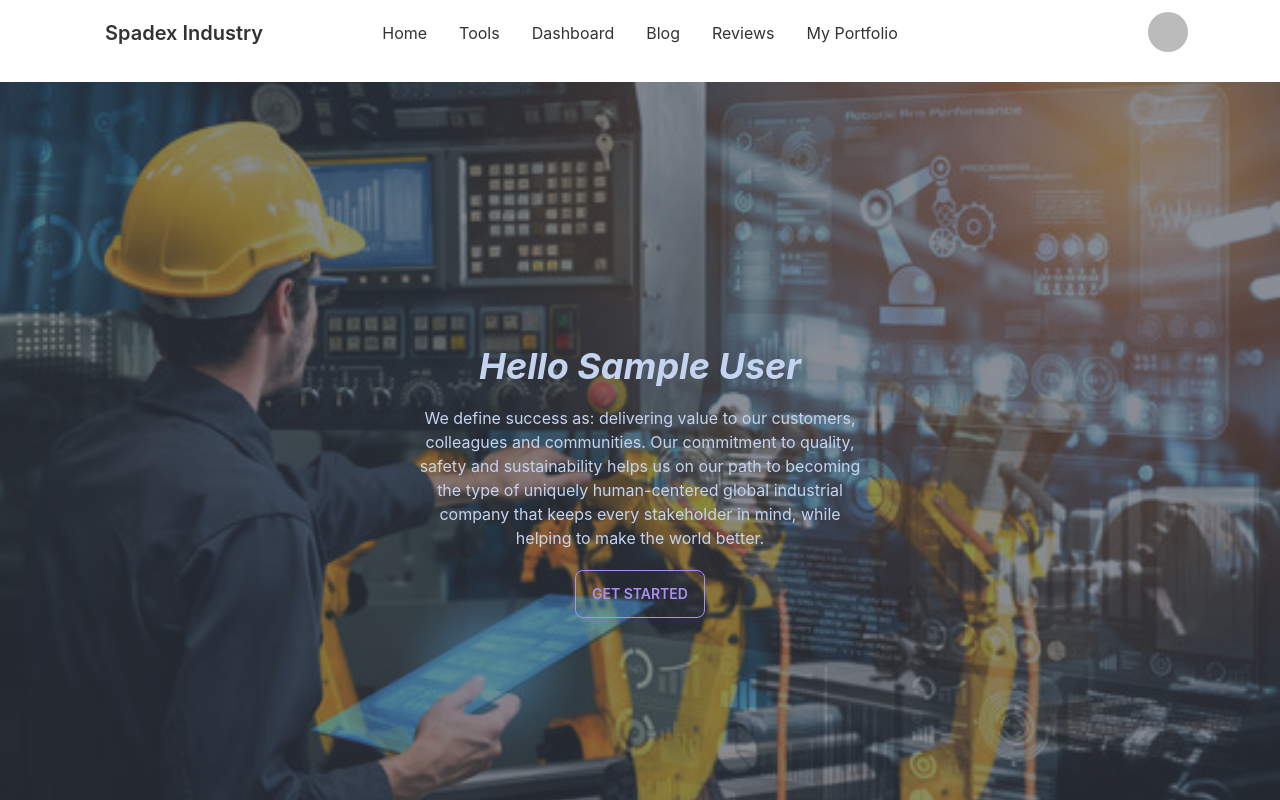
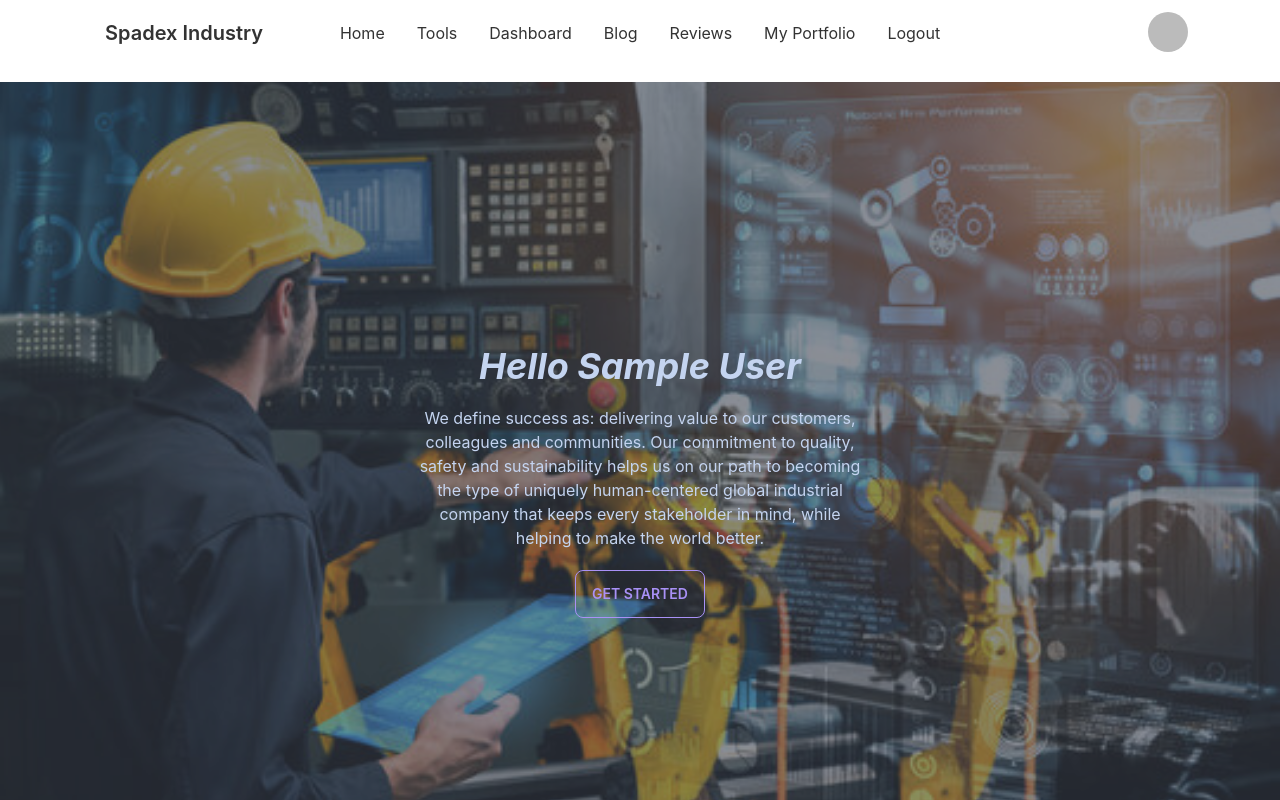
Before and after one commit to shahriar-kasem/manufacturer-website-client-side, a React (Create React App) app: page / in a window 1280 px wide. Shown: the top 800 px of the page. Built offline with nearby package versions, Linux system fonts and the light colour scheme; no server answers; sample sign-in values are in the browser's storage.

Commit message:
readme file 90% done

```diff
--- a/src/components/shared/Navbar/Navbar.js
+++ b/src/components/shared/Navbar/Navbar.js
@@ -23,6 +23,9 @@ const Navbar = () => {
         <li className='hover:text-purple-500 hover:bordered'><Link to='/myPortfolio'>My Portfolio</Link></li>
         {
             !user && <li className='hover:text-purple-500 hover:bordered'><Link to='/login'>Login</Link></li>
+        }
+        {
+            user && <li className='hover:text-purple-500 hover:bordered'><button onClick={logout}>Logout</button></li>
         }
     </>
 
```
Also changed, not shown: 1 other file (tests, documents, lock files or other folders).
